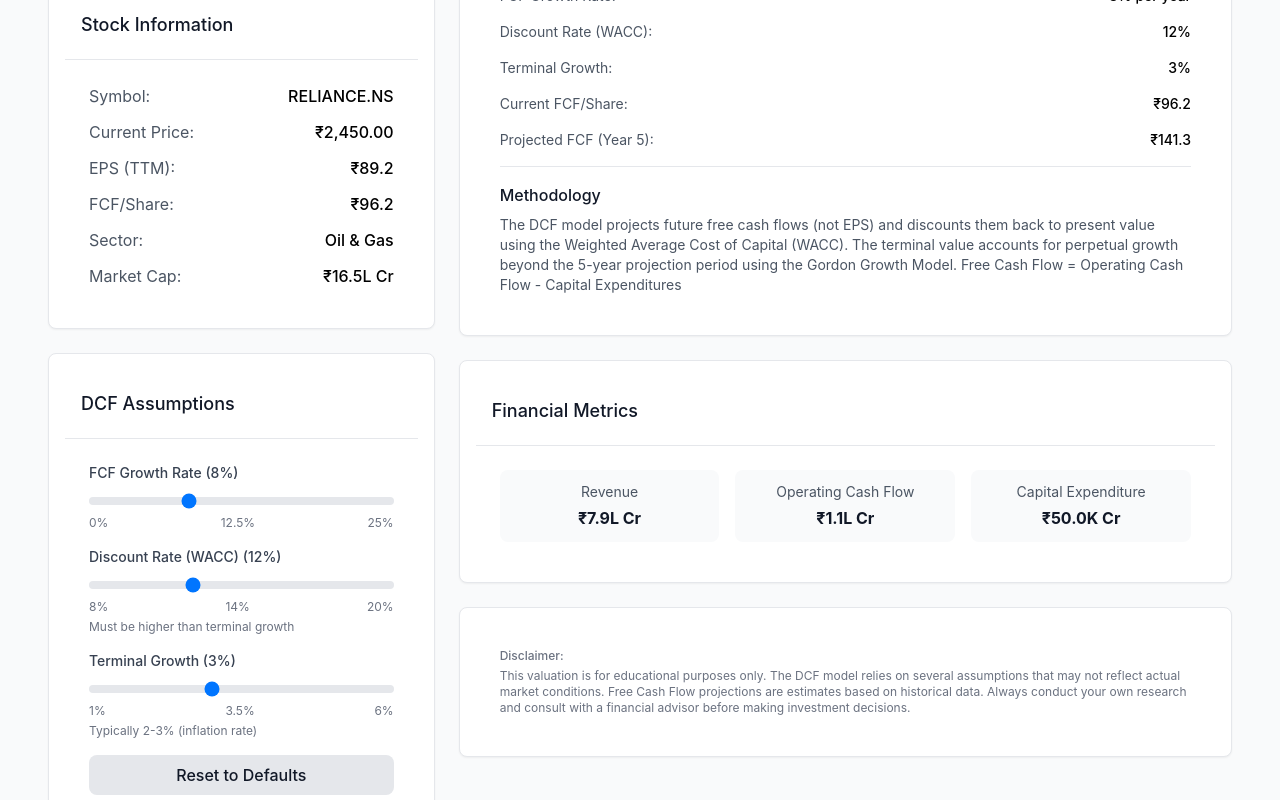
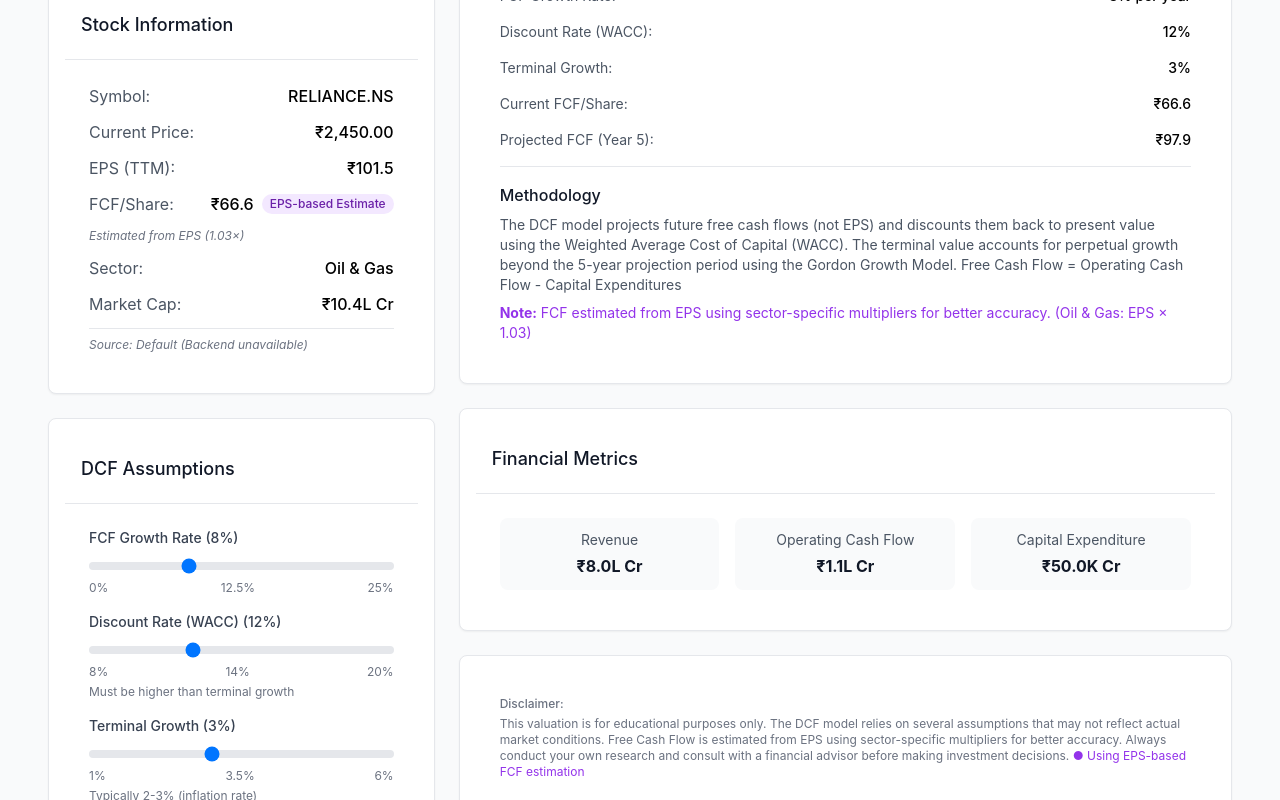
Before and after one commit to arijit-dot/portfolio-visualizer, a React (Vite) app: page /valuation in a window 1280 px wide. Shown: the part 760-1560 px from the top of the page. Built offline with nearby package versions, Linux system fonts and the light colour scheme; no server answers.

Commit message:
FEAT: Add FCF source tracking and EPS-based estimation for accurate DCF

```diff
--- a/src/pages/Valuation.tsx
+++ b/src/pages/Valuation.tsx
@@ -7,16 +7,25 @@ import { DCF_ASSUMPTIONS } from '../utils/constants';
 import { MVP_STOCKS } from '../data/stocks';
 
 interface StockFundamentals {
+    symbol: string;
     name: string;
     currentPrice: number;
     eps: number;
-    freeCashFlow: number; // in crores
+    freeCashFlow?: number; // in crores
     sharesOutstanding: number; // in crores
     sector: string;
-    marketCap: string;
+    marketCap?: number;
     revenue?: number;
     operatingCashFlow?: number;
     capitalExpenditure?: number;
+    // New fields from updated backend
+    fcfPerShare: number;         // Accurate FCF per share (from backend)
+    fcfSource?: string;          // "yahoo" or "estimated"
+    fcfNote?: string;            // Explanation of FCF source
+    yahooFcfPerShare?: number;   // Original Yahoo FCF
+    estimatedFcfPerShare?: number; // Estimated FCF
+    data_source?: string;        // Data source info
+    last_updated?: string;       // When data was fetched
 }
 
 const Valuation: React.FC = () => {
@@ -33,67 +42,87 @@ const Valuation: React.FC = () => {
     // Use environment variable for API base URL
     const API_BASE = import.meta.env.VITE_API_BASE_URL || 'https://portfolio-visualizer-yql8.onrender.com';
 
-    // Default fundamental data (fallback)
+    // Default fundamental data (fallback) - UPDATED with better FCF estimates
     const defaultFundamentals: { [key: string]: StockFundamentals } = {
         "RELIANCE.NS": {
+            symbol: "RELIANCE.NS",
             name: "Reliance Industries Limited",
             currentPrice: 2450,
-            eps: 89.2,
-            freeCashFlow: 65000, // in crores
-            sharesOutstanding: 676, // in crores
+            eps: 101.5,
+            sharesOutstanding: 676,
             sector: "Oil & Gas",
-            marketCap: "₹16.5L Cr",
-            revenue: 792000,
+            marketCap: 1045000,
+            revenue: 800000,
             operatingCashFlow: 115000,
-            capitalExpenditure: 50000
+            capitalExpenditure: 50000,
+            fcfPerShare: 66.6, // EPS * 1.03 for Oil & Gas
+            fcfSource: "estimated",
+            fcfNote: "Estimated from EPS (1.03×)",
+            data_source: "Default (Backend unavailable)"
         },
         "TCS.NS": {
+            symbol: "TCS.NS",
             name: "Tata Consultancy Services",
             currentPrice: 3450,
-            eps: 115.6,
-            freeCashFlow: 45000,
+            eps: 124.5,
             sharesOutstanding: 365,
             sector: "IT",
-            marketCap: "₹12.5L Cr",
-            revenue: 195000,
+            marketCap: 1400000,
+            revenue: 200000,
             operatingCashFlow: 52000,
-            capitalExpenditure: 7000
+            capitalExpenditure: 7000,
+            fcfPerShare: 93.4, // EPS * 0.75 for IT
+            fcfSource: "estimated",
+            fcfNote: "Estimated from EPS (0.75×)",
+            data_source: "Default (Backend unavailable)"
         },
         "HDFCBANK.NS": {
+            symbol: "HDFCBANK.NS",
             name: "HDFC Bank",
             currentPrice: 1650,
-            eps: 78.9,
-            freeCashFlow: 38000,
+            eps: 86.3,
             sharesOutstanding: 695,
             sector: "Banking",
-            marketCap: "₹11.5L Cr",
+            marketCap: 1200000,
             revenue: 185000,
             operatingCashFlow: 45000,
-            capitalExpenditure: 1500
+            capitalExpenditure: 1500,
+            fcfPerShare: 56.1, // EPS * 0.65 for Banking
+            fcfSource: "estimated",
+            fcfNote: "Estimated from EPS (0.65×)",
+            data_source: "Default (Backend unavailable)"
         },
         "INFY.NS": {
+            symbol: "INFY.NS",
             name: "Infosys",
             currentPrice: 1850,
-            eps: 62.3,
-            freeCashFlow: 25000,
+            eps: 68.9,
             sharesOutstanding: 413,
             sector: "IT",
-            marketCap: "₹6.25L Cr",
+            marketCap: 680000,
             revenue: 145000,
             operatingCashFlow: 32000,
-            capitalExpenditure: 7000
+            capitalExpenditure: 7000,
+            fcfPerShare: 51.7, // EPS * 0.75 for IT
+            fcfSource: "estimated",
+            fcfNote: "Estimated from EPS (0.75×)",
+            data_source: "Default (Backend unavailable)"
         },
         "ITC.NS": {
+            symbol: "ITC.NS",
             name: "ITC Limited",
             currentPrice: 450,
-            eps: 14.2,
-            freeCashFlow: 18000,
+            eps: 15.8,
             sharesOutstanding: 1228,
             sector: "FMCG",
-            marketCap: "₹4.25L Cr",
-            revenue: 65000,
+            marketCap: 500000,
+            revenue: 70000,
             operatingCashFlow: 22000,
-            capitalExpenditure: 4000
+            capitalExpenditure: 4000,
+            fcfPerShare: 13.4, // EPS * 0.85 for FMCG
+            fcfSource: "estimated",
+            fcfNote: "Estimated from EPS (0.85×)",
+            data_source: "Default (Backend unavailable)"
         }
     };
 
@@ -135,23 +164,49 @@ const Valuation: React.FC = () => {
         fetchRealPrice();
     }, [selectedStock, API_BASE]);
 
-    // Fetch fundamental data
+    // Fetch fundamental data from backend
     useEffect(() => {
         const fetchFundamentalData = async () => {
-            if (!selectedStock || fundamentalData[selectedStock.symbol]) return;
+            if (!selectedStock) return;
 
             setValuationLoading(prev => ({ ...prev, [selectedStock.symbol]: true }));
 
             try {
-                // Try to fetch from your backend first
+                console.log(`📡 Fetching fundamental data for: ${selectedStock.symbol}`);
+
+                // Fetch from your updated backend
                 const response = await fetch(`${API_BASE}/stocks/fundamentals/${selectedStock.symbol}`);
 
                 if (response.ok) {
                     const data = await response.json();
+
                     if (data.success) {
+                        console.log(`✅ Backend fundamental data for ${selectedStock.symbol}:`, data.data);
+
+                        // Store the complete backend response
                         setFundamentalData(prev => ({
                             ...prev,
-                            [selectedStock.symbol]: data.data
+                            [selectedStock.symbol]: {
+                                symbol: selectedStock.symbol,
+                                name: data.data.name || selectedStock.name,
+                                currentPrice: data.data.currentPrice || 0,
+                                eps: data.data.eps || 0,
+                                freeCashFlow: data.data.freeCashFlow,
+                                sharesOutstanding: data.data.sharesOutstanding || 1,
+                                sector: data.data.sector || 'N/A',
+                                marketCap: data.data.marketCap,
+                                revenue: data.data.revenue,
+                                operatingCashFlow: data.data.operatingCashFlow,
+                                capitalExpenditure: data.data.capitalExpenditure,
+                                // New fields from updated backend
+                                fcfPerShare: data.data.fcfPerShare || 0,
+                                fcfSource: data.data.fcfSource,
+                                fcfNote: data.data.fcfNote,
+                                yahooFcfPerShare: data.data.yahooFcfPerShare,
+                                estimatedFcfPerShare: data.data.estimatedFcfPerShare,
+                                data_source: data.data.data_source,
+                                last_updated: data.data.last_updated
+                            }
                         }));
                         console.log(`✅ Loaded fundamental data for ${selectedStock.symbol}`);
                         return;
@@ -181,7 +236,7 @@ const Valuation: React.FC = () => {
     }, [selectedStock, API_BASE]);
 
     // Get stock data with real price if available
-    const getStockData = (): StockFundamentals & { symbol: string; isRealData: boolean } => {
+    const getStockData = (): StockFundamentals & { isRealData: boolean } => {
         const baseData = fundamentalData[selectedStock.symbol] || defaultFundamentals[selectedStock.symbol] || defaultFundamentals["RELIANCE.NS"];
         const realPrice = realStockPrices[selectedStock.symbol];
 
@@ -196,18 +251,13 @@ const Valuation: React.FC = () => {
 
     const stockData = getStockData();
 
-    // Calculate Free Cash Flow Per Share
-    const getFreeCashFlowPerShare = (data: StockFundamentals): number => {
-        // If we have operating cash flow and capex, calculate FCF
-        if (data.operatingCashFlow && data.capitalExpenditure) {
-            const freeCashFlow = data.operatingCashFlow - Math.abs(data.capitalExpenditure);
-            return freeCashFlow / data.sharesOutstanding;
-        }
-        // Otherwise use the stored freeCashFlow value (which should be total FCF in crores)
-        return data.freeCashFlow / data.sharesOutstanding;
+    // Get FCF per share - use accurate value from backend
+    const getFreeCashFlowPerShare = (): number => {
+        // Use the accurate fcfPerShare from backend (already calculated correctly)
+        return stockData.fcfPerShare || 0;
     };
 
-    // CORRECT DCF Calculation
+    // CORRECT DCF Calculation using accurate FCF
     const calculateDCF = () => {
         const growthRateDecimal = growthRate / 100;
         const discountRateDecimal = discountRate / 100;
@@ -225,8 +275,8 @@ const Valuation: React.FC = () => {
             };
         }
 
-        // Calculate Free Cash Flow Per Share
-        const fcfPerShare = getFreeCashFlowPerShare(stockData);
+        // Get accurate FCF per share from backend
+        const fcfPerShare = getFreeCashFlowPerShare();
 
         let presentValue = 0;
         let currentFCF = fcfPerShare;
@@ -291,9 +341,24 @@ const Valuation: React.FC = () => {
 
     // Format large numbers
     const formatCrores = (value: number) => {
+        if (!value) return 'N/A';
         if (value >= 100000) return `₹${(value / 100000).toFixed(1)}L Cr`;
         if (value >= 1000) return `₹${(value / 1000).toFixed(1)}K Cr`;
         return `₹${value.toFixed(0)} Cr`;
+    };
+
+    // Get FCF source badge color
+    const getFcfSourceColor = (source?: string) => {
+        if (source === 'yahoo') return 'bg-blue-100 text-blue-800';
+        if (source === 'estimated') return 'bg-purple-100 text-purple-800';
+        return 'bg-gray-100 text-gray-800';
+    };
+
+    // Get FCF source text
+    const getFcfSourceText = (source?: string) => {
+        if (source === 'yahoo') return 'Yahoo Finance';
+        if (source === 'estimated') return 'EPS-based Estimate';
+        return 'Default';
     };
 
     return (
@@ -318,8 +383,8 @@ const Valuation: React.FC = () => {
                                 <button
                                     key={stock.symbol}
                                     className={`w-full text-left p-2 sm:p-3 rounded-lg border transition-colors text-sm sm:text-base ${selectedStock.symbol === stock.symbol
-                                            ? 'bg-blue-50 border-blue-500 border-l-4'
-                                            : 'bg-white border-gray-200 hover:bg-gray-50'
+                                        ? 'bg-blue-50 border-blue-500 border-l-4'
+                                        : 'bg-white border-gray-200 hover:bg-gray-50'
                                         }`}
                                     onClick={() => setSelectedStock(stock)}
                                 >
@@ -352,18 +417,33 @@ const Valuation: React.FC = () => {
                             </div>
                             <div className="flex justify-between items-center">
                                 <span className="text-gray-600 text-sm sm:text-base">FCF/Share:</span>
-                                <span className="font-medium text-sm sm:text-base">
-                                    ₹{getFreeCashFlowPerShare(stockData).toFixed(1)}
+                                <span className="font-medium text-sm sm:text-base flex items-center gap-2">
+                                    ₹{getFreeCashFlowPerShare().toFixed(1)}
+                                    {stockData.fcfSource && (
+                                        <span className={`text-xs px-2 py-0.5 rounded-full ${getFcfSourceColor(stockData.fcfSource)}`}>
+                                            {getFcfSourceText(stockData.fcfSource)}
+                                        </span>
+                                    )}
                                 </span>
                             </div>
+                            {stockData.fcfNote && (
+                                <div className="text-xs text-gray-500 italic">
+                                    {stockData.fcfNote}
+                                </div>
+                            )}
                             <div className="flex justify-between items-center">
                                 <span className="text-gray-600 text-sm sm:text-base">Sector:</span>
                                 <span className="font-medium text-sm sm:text-base">{stockData.sector}</span>
                             </div>
                             <div className="flex justify-between items-center">
                                 <span className="text-gray-600 text-sm sm:text-base">Market Cap:</span>
-                                <span className="font-medium text-sm sm:text-base">{stockData.marketCap}</span>
+                                <span className="font-medium text-sm sm:text-base">{formatCrores(stockData.marketCap || 0)}</span>
                             </div>
+                            {stockData.data_source && (
+                                <div className="text-xs text-gray-500 italic border-t pt-2">
+                                    Source: {stockData.data_source}
+                                </div>
+                            )}
                             {valuationLoading[selectedStock.symbol] && (
                                 <div className="text-center text-blue-600 text-xs sm:text-sm">
                                     🔄 Loading fundamental data...
@@ -558,7 +638,7 @@ const Valuation: React.FC = () => {
                                 </div>
                                 <div className="flex justify-between xs:block">
                                     <span className="text-gray-600 text-sm">Current FCF/Share:</span>
-                                    <span className="font-medium text-sm">₹{getFreeCashFlowPerShare(stockData).toFixed(1)}</span>
+                                    <span className="font-medium text-sm">₹{dcfResult.fcfPerShare?.toFixed(1) || '0.0'}</span>
                                 </div>
                                 <div className="flex justify-between xs:block">
                                     <span className="text-gray-600 text-sm">Projected FCF (Year 5):</span>
@@ -574,6 +654,14 @@ const Valuation: React.FC = () => {
                                     growth beyond the 5-year projection period using the Gordon Growth Model.
                                     Free Cash Flow = Operating Cash Flow - Capital Expenditures
                                 </p>
+                                {stockData.fcfSource === 'estimated' && (
+                                    <p className="text-xs sm:text-sm text-purple-600 mt-2">
+                                        <strong>Note:</strong> FCF estimated from EPS using sector-specific multipliers for better accuracy.
+                                        {stockData.sector === 'Oil & Gas' && ' (Oil & Gas: EPS × 1.03)'}
+                                        {stockData.sector === 'IT' && ' (IT: EPS × 0.75)'}
+                                        {stockData.sector === 'Banking' && ' (Banking: EPS × 0.65)'}
+                                    </p>
+                                )}
                             </div>
                         </div>
                     </Card>
@@ -584,19 +672,19 @@ const Valuation: React.FC = () => {
                             <div className="text-center p-3 bg-gray-50 rounded-lg">
                                 <div className="text-sm text-gray-600 mb-1">Revenue</div>
                                 <div className="font-bold text-gray-900 text-sm sm:text-base">
-                                    {stockData.revenue ? formatCrores(stockData.revenue) : 'N/A'}
+                                    {formatCrores(stockData.revenue || 0)}
                                 </div>
                             </div>
                             <div className="text-center p-3 bg-gray-50 rounded-lg">
                                 <div className="text-sm text-gray-600 mb-1">Operating Cash Flow</div>
                                 <div className="font-bold text-gray-900 text-sm sm:text-base">
-                                    {stockData.operatingCashFlow ? formatCrores(stockData.operatingCashFlow) : 'N/A'}
+                                    {formatCrores(stockData.operatingCashFlow || 0)}
                                 </div>
                             </div>
                             <div className="text-center p-3 bg-gray-50 rounded-lg">
                                 <div className="text-sm text-gray-600 mb-1">Capital Expenditure</div>
                                 <div className="font-bold text-gray-900 text-sm sm:text-base">
-                                    {stockData.capitalExpenditure ? formatCrores(Math.abs(stockData.capitalExpenditure)) : 'N/A'}
+                                    {formatCrores(Math.abs(stockData.capitalExpenditure || 0))}
                                 </div>
                             </div>
                         </div>
@@ -608,11 +696,14 @@ const Valuation: React.FC = () => {
                             <p className="font-medium mb-1">Disclaimer:</p>
                             <p className="text-xs">
                                 This valuation is for educational purposes only. The DCF model relies on several assumptions
-                                that may not reflect actual market conditions. Free Cash Flow projections are estimates based
-                                on historical data. Always conduct your own research and consult with a financial advisor
-                                before making investment decisions.
+                                that may not reflect actual market conditions. Free Cash Flow is estimated from EPS using
+                                sector-specific multipliers for better accuracy. Always conduct your own research and
+                                consult with a financial advisor before making investment decisions.
                                 {stockData.isRealData && (
                                     <span className="text-green-600"> ● Using real-time market data</span>
+                                )}
+                                {stockData.fcfSource === 'estimated' && (
+                                    <span className="text-purple-600"> ● Using EPS-based FCF estimation</span>
                                 )}
                             </p>
                         </div>
```
